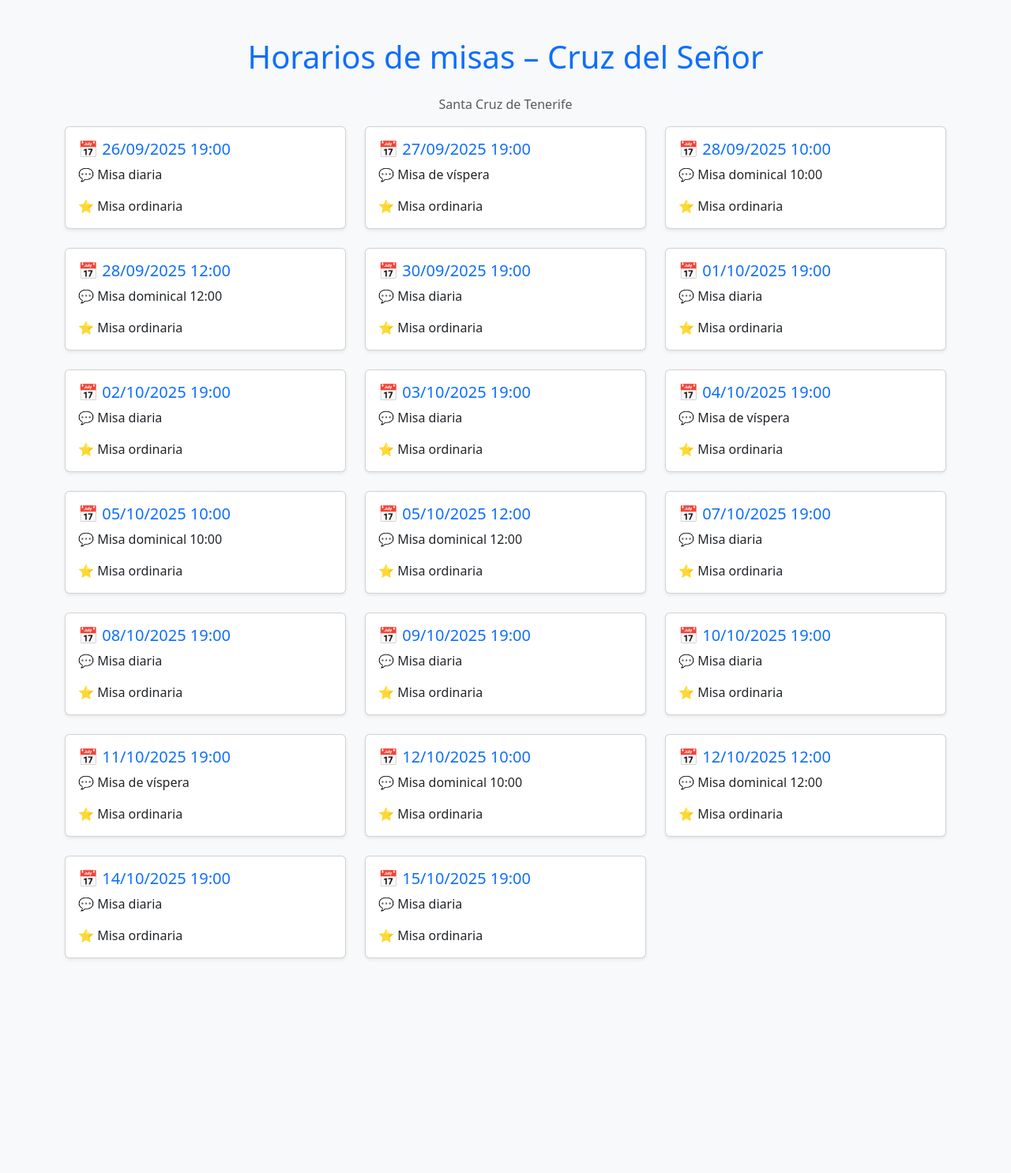
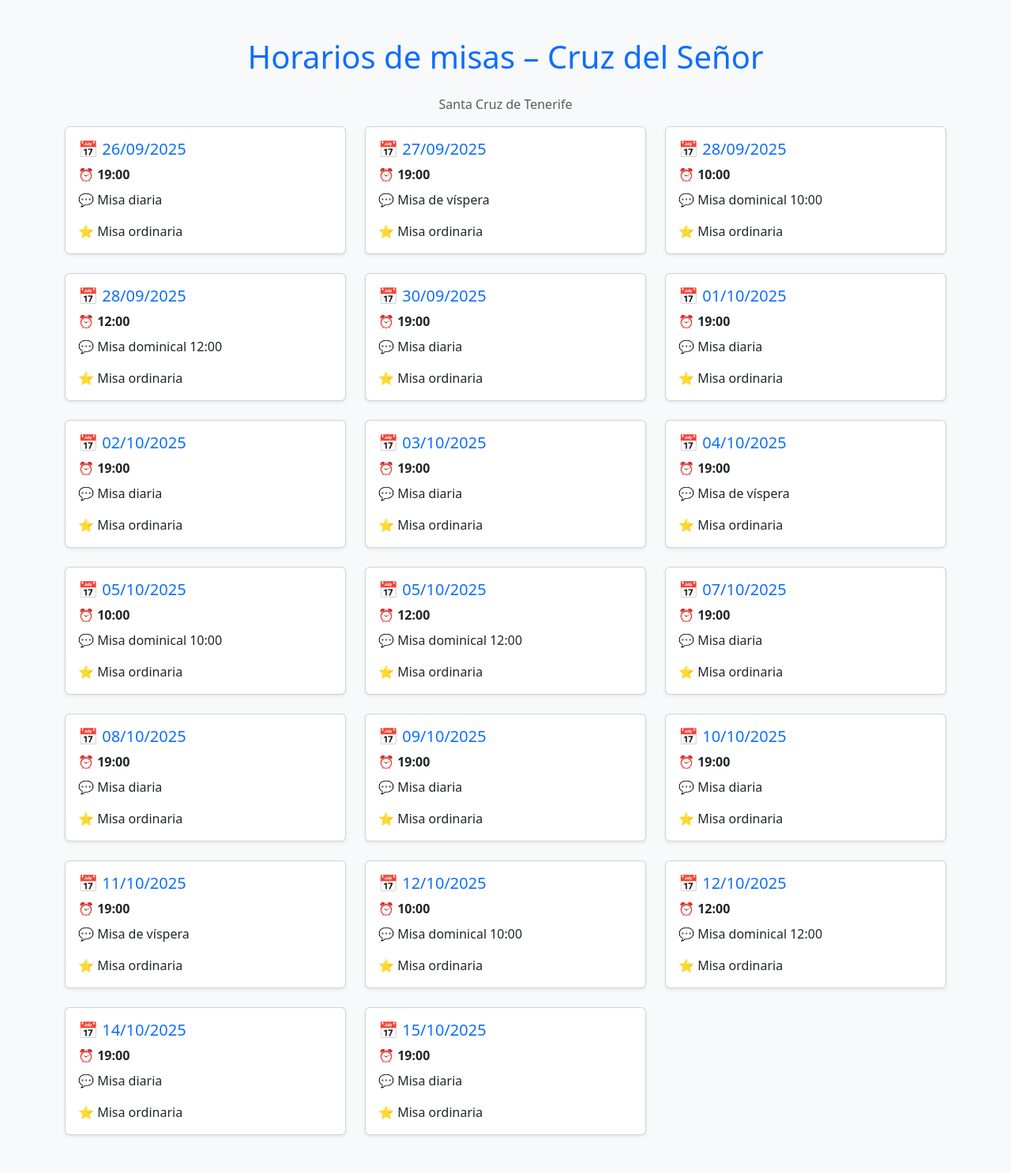
Before and after one commit to jesb1971/parroquiaapp-backend, a FastAPI app: page /demo in a window 1280 px wide. Shown: the whole page at 79% size. Before the commit the page ends 1215 px from the top, so only its background shows below. Run offline with FastAPI, Linux system fonts and the light colour scheme.

Commit message:
UX: mejorar visual fecha y hora en misas

```diff
--- a/app/templates/misas_demo.html
+++ b/app/templates/misas_demo.html
@@ -18,11 +18,25 @@
             <div class="col">
                 <div class="card shadow-sm h-100">
                     <div class="card-body">
-                        <h5 class="card-title text-primary">📅 {{ misa.fecha.strftime("%d/%m/%Y %H:%M") }}</h5>
+
+                        <!-- FECHA -->
+                        <h5 class="card-title text-primary">
+                            📅 {{ misa.fecha.strftime("%d/%m/%Y") }}
+                        </h5>
+
+                        <!-- HORA -->
+                        <p class="mb-2">
+                            ⏰ <strong>{{ misa.fecha.strftime("%H:%M") }}</strong>
+                        </p>
+
+                        <!-- DESCRIPCIÓN -->
                         <p class="card-text">💬 {{ misa.descripcion }}</p>
+
+                        <!-- TIPO -->
                         <p class="card-text">
                             ⭐ {% if misa.es_festiva %}Misa festiva{% else %}Misa ordinaria{% endif %}
                         </p>
+
                     </div>
                 </div>
             </div>
```
